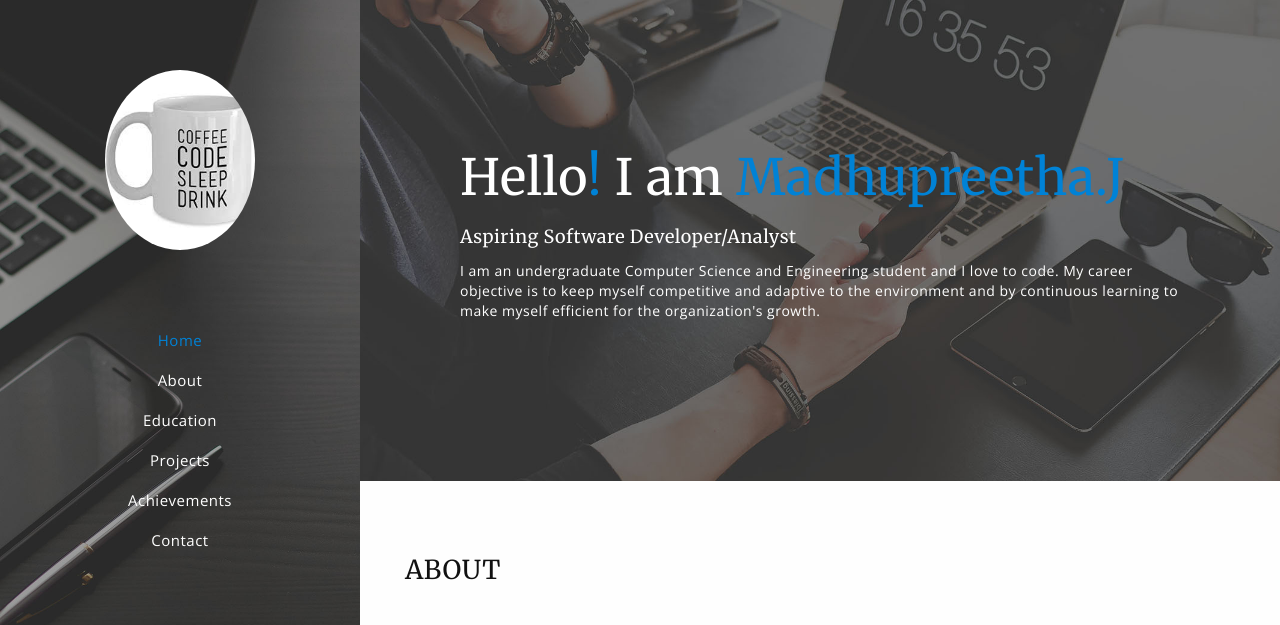
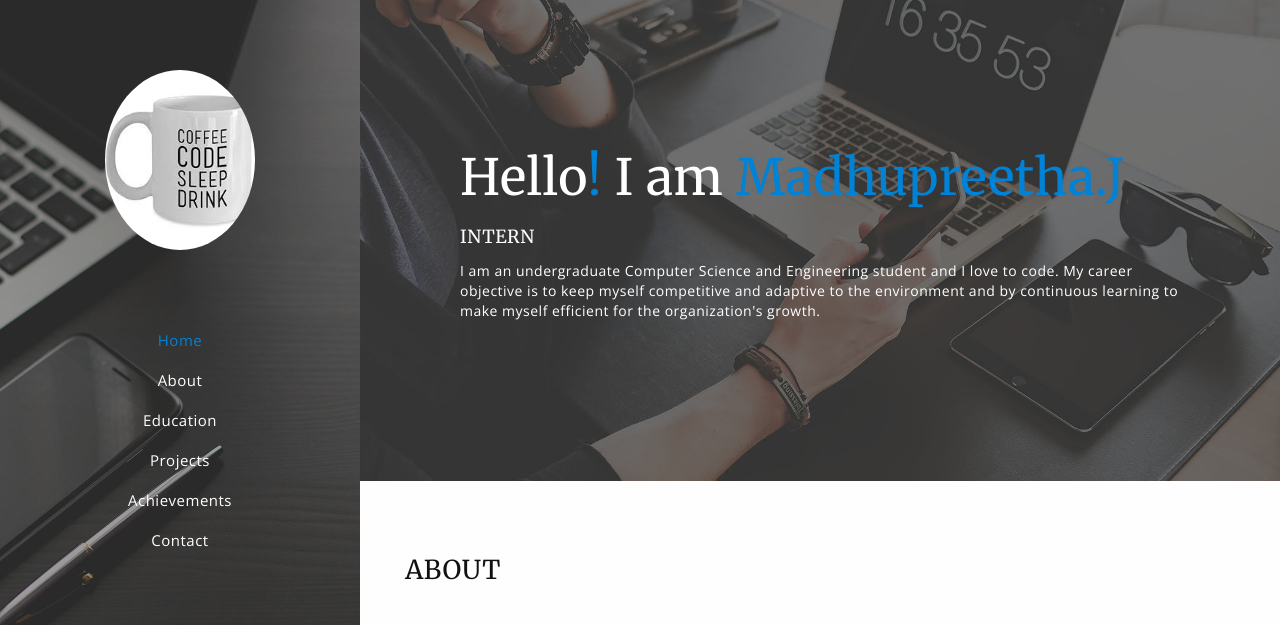
Before and after one commit to Madhupreethajkp/Madhupreethajkp.github.io, a plain HTML site: page indexnew.html in a window 1280 px wide. Shown: the top 625 px of the page. Drawn offline with nearby package versions, Linux system fonts and the light colour scheme; a script that the page names is missing; a web font is replaced by a local one.

Commit message:
indexnew.html

```diff
--- a/indexnew.html
+++ b/indexnew.html
@@ -81,7 +81,7 @@
         <header id="home">
             <div class="header-content">
                 <h2>Hello<span class="text-primary">!</span> I am <span class="text-primary">Madhupreetha.J</span></h2>
-                <h5>Aspiring Software Developer/Analyst</h5>
+                <h5>INTERN</h5>
                 <p>I am an undergraduate Computer Science and Engineering student and I love to code. My career objective is to keep myself competitive and adaptive to the environment and by continuous learning to make myself efficient for the organization's growth.</p>
             </div>
         </header>
```
